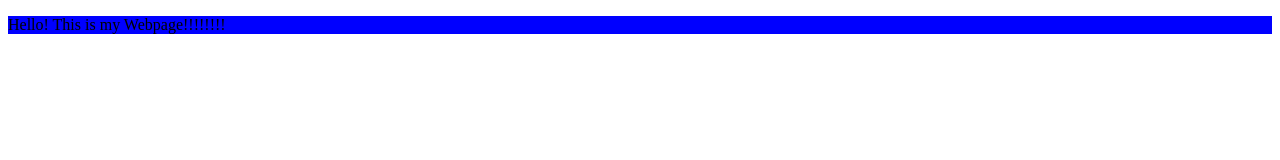
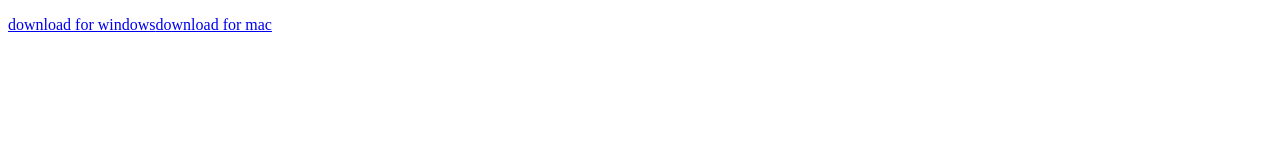
Before and after one commit to RedstoneStudios/RedstoneStudios.github.io, a plain HTML site: page index.html in a window 1280 px wide. Drawn offline with Linux system fonts and the light colour scheme.

Commit message:
Update index.html

```diff
--- a/index.html
+++ b/index.html
@@ -4,13 +4,11 @@
         <meta charset="utf-8">
         <title>Redstone Home - github.io</title>
         <style>
-            p {
-                background-color: blue;
-            }
+
         </style>
     </head>
     <body>
-        <p>Hello! This is my Webpage!!!!!!!!</p>
+        <p><a href="https://github.com/RedstoneStudios/RedstoneStudios.github.io/raw/master/CUBETHON%20windows.zip">download for windows</a><break><a href="https://github.com/RedstoneStudios/RedstoneStudios.github.io/raw/master/CUBETHON%20mac.zip">download for mac</a></p>
 
         <script>
 
```
